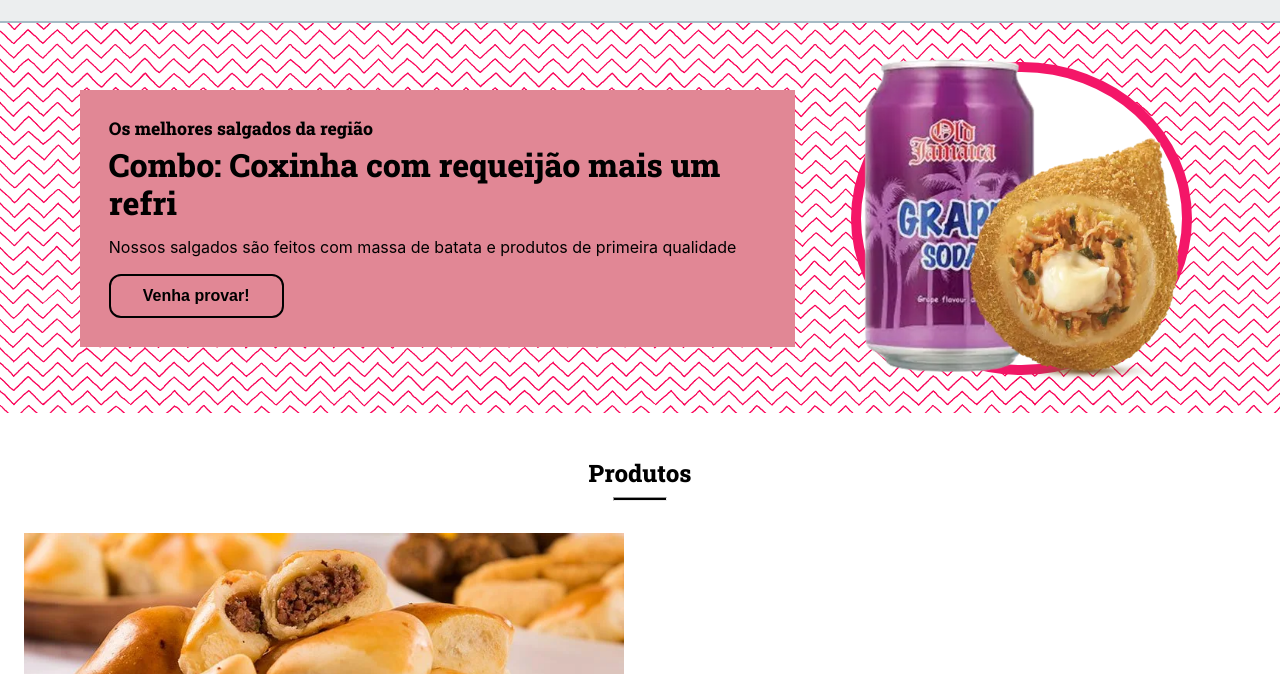
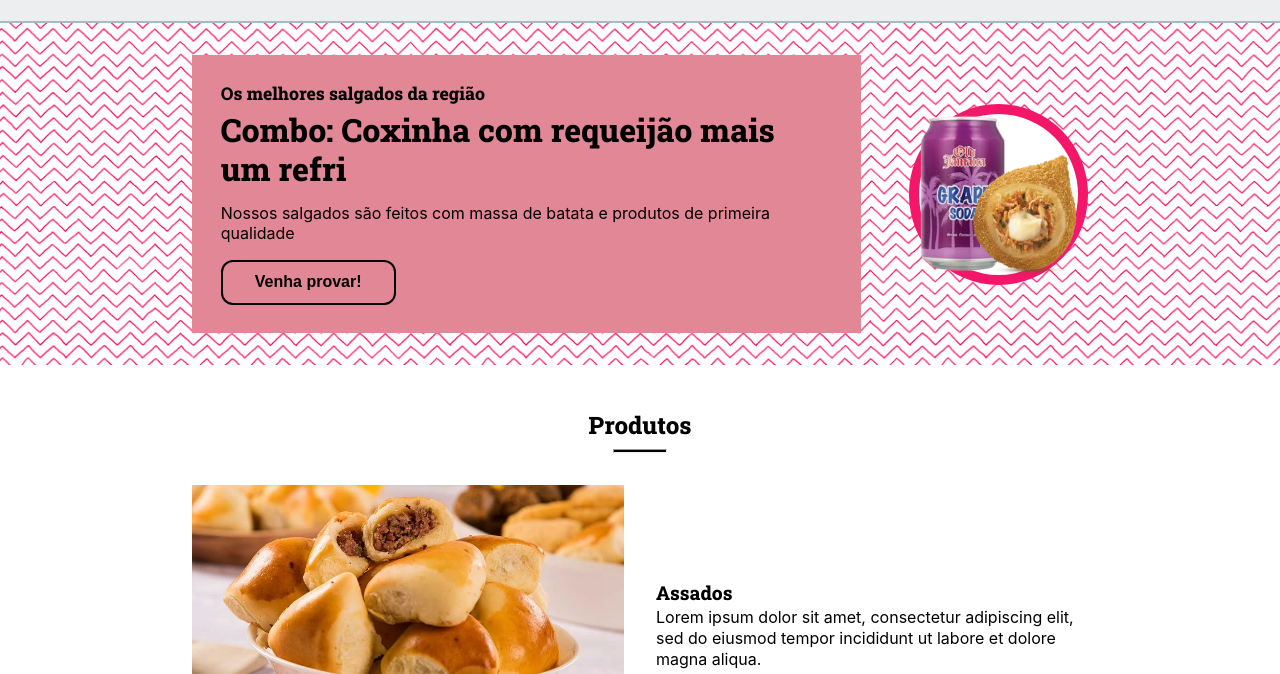
Before and after one commit to xofen/minha_lanchonete_Fulture_HTMLCSS, a plain HTML site: page index.html in a window 1280 px wide. Shown: the part 71-745 px from the top of the page. Drawn offline with Linux system fonts and the light colour scheme.

Commit message:
bug_fixes

```diff
--- a/style.css
+++ b/style.css
@@ -11,15 +11,10 @@
 
 @media (min-width:801px) {
     #hero {
-        display: grid;
-        grid-template-columns: 2fr 1fr;
-        gap: 3rem;
+        display: flex;
+        justify-content: space-between;
         align-items: center;
-        padding: 2rem 5rem;
-    }
-
-    #hero img {
-        width: 90%;
+        padding: 2rem 12rem;
     }
 
     #hero-img {
@@ -30,17 +25,18 @@
 
         overflow: visible;
         position: relative;
-        width: 100%;
+
+        background-color: white;
+        border-radius: 50%;
+        border: 10px solid #f41668;
+        width: 20%;
+
+        margin-left: 3rem;
     }
 
-    #shadow {
-        border: 10px solid #f41668;
-        border-radius: 100%;
-        background-color: white;
-        height: 90%;
-        width: 90%;
-        position: absolute;
-        z-index: -1;
+    #hero img {
+        object-fit: contain;
+        width: 100%;
     }
 }
 
@@ -89,6 +85,11 @@
 }
 
 @media (min-width:801px) {
+    #products {
+        padding: 3rem 12rem;
+
+    }
+
     #products-list li {
         display: grid;
         grid-template-columns: 1fr 1fr;
@@ -189,8 +190,13 @@
         padding-bottom: 2rem;
     }
 
+    #box_depoimento {
+        width: 40%;
+    }
+
     #box_depoimento img {
         width: 40%;
+        max-width: 100px;
     }
 }
 
```
